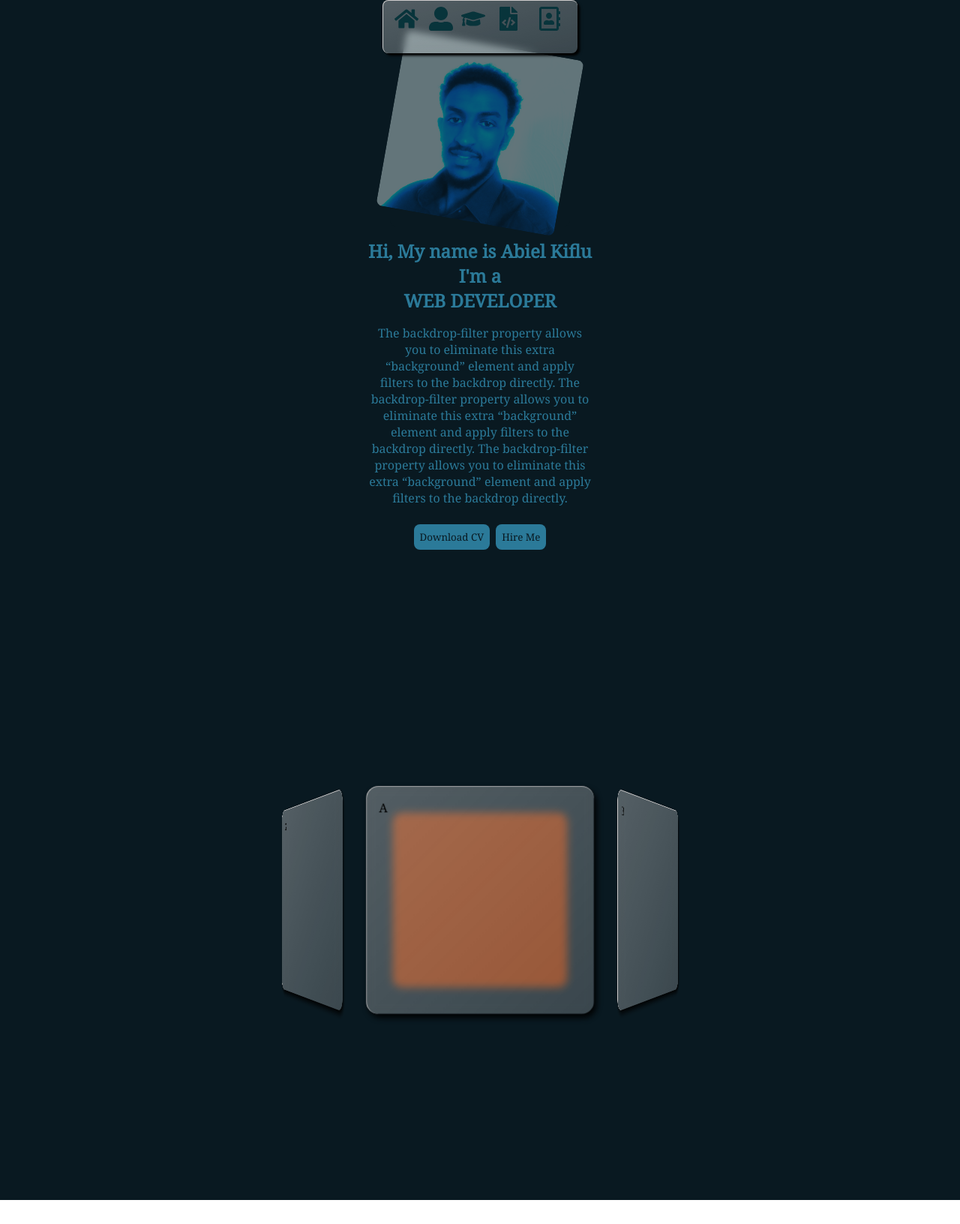
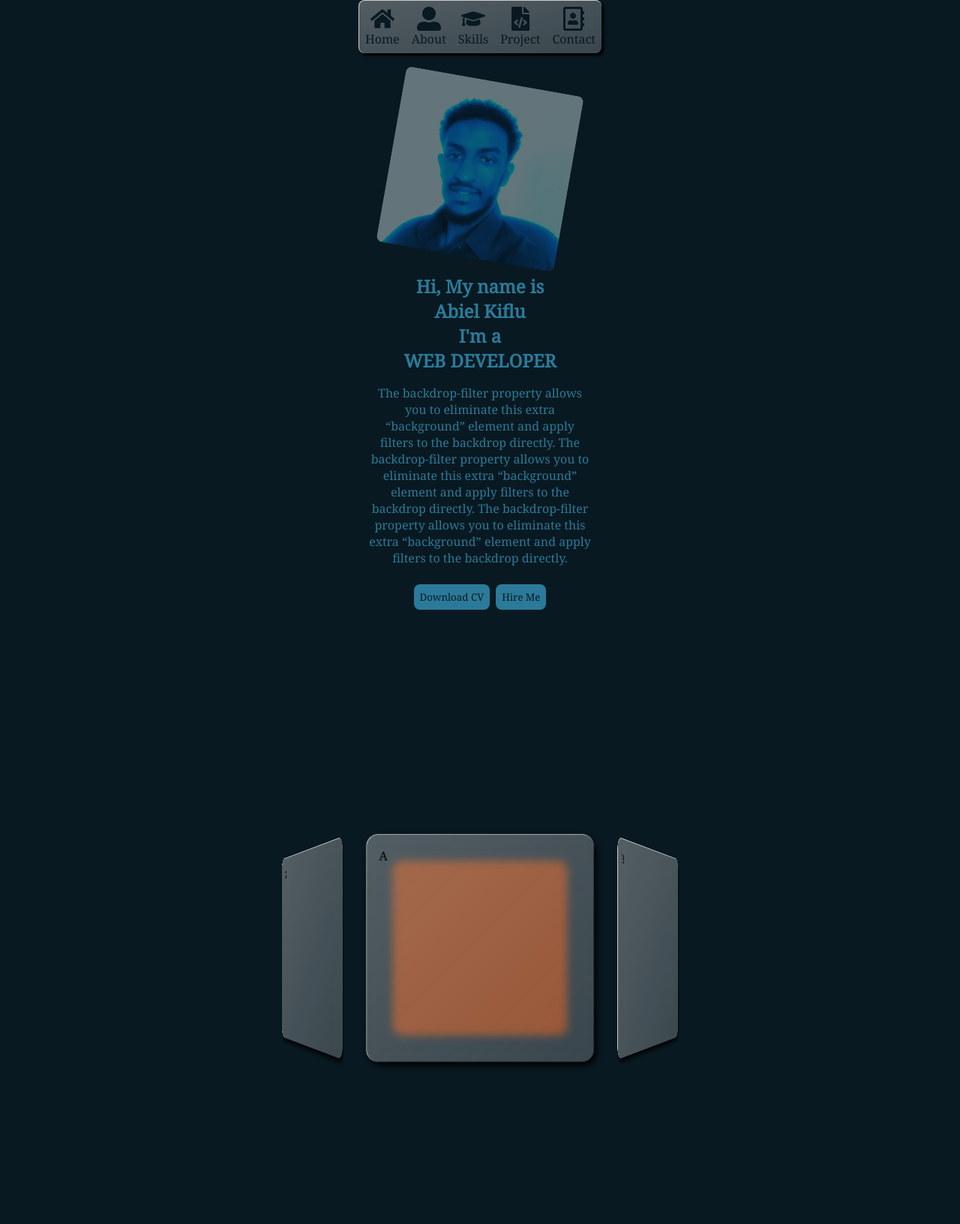
Before and after one commit to AbielKiflu/portfolio, a React (Create React App) app: page /project in a window 1280 px wide. Shown: the whole page at 75% size. Before the commit the page ends 1600 px from the top, so only its background shows below. Built offline with nearby package versions, Linux system fonts and the light colour scheme.

Commit message:
change color navigation

```diff
--- a/src/pages/About.js
+++ b/src/pages/About.js
@@ -10,7 +10,8 @@ const About = () => {
           <img src={image_pic} alt="my picture" />
         </div>
         <h2>
-          Hi, My name is Abiel Kiflu <br />
+          Hi, My name is <br />
+          Abiel Kiflu <br />
           I'm a <br />
           <b>WEB DEVELOPER</b>
         </h2>
--- a/src/pages/home.css
+++ b/src/pages/home.css
@@ -23,13 +23,17 @@
   color: var(--text-color);
 }
 
+body {
+  background: #091921;
+}
+
 #root,
 .project,
 .about {
   min-width: 318px;
   /*  background: #12353a;*/
-  background: #091921;
   height: 100vh;
+  padding-top: 2rem;
 }
 
 .home {
@@ -46,6 +50,7 @@
   border-radius: 0.5rem;
   display: flex;
   padding: 0.5rem;
+  gap: 1rem;
   justify-content: space-around;
   align-items: center;
   background: var(--glass-color);
@@ -60,17 +65,9 @@
   flex-direction: column;
   align-items: center;
   text-decoration: none;
-  color: rgb(8, 52, 59);
-}
-
-.nav span {
-  visibility: hidden;
+  color: var(--body-color);
 }
 
 .nav a:hover {
   color: rgb(30, 34, 34);
 }
-
-.nav a:hover > span {
-  visibility: visible;
-}
--- a/src/pages/projects.css
+++ b/src/pages/projects.css
@@ -8,11 +8,10 @@
 
 .project {
   display: flex;
+  flex-direction: column;
   justify-content: center;
-  flex-wrap: wrap;
   align-items: center;
-  gap: 0.5rem;
-  padding: 5rem 0;
+  gap: 1rem;
 }
 
 .scene {
```
